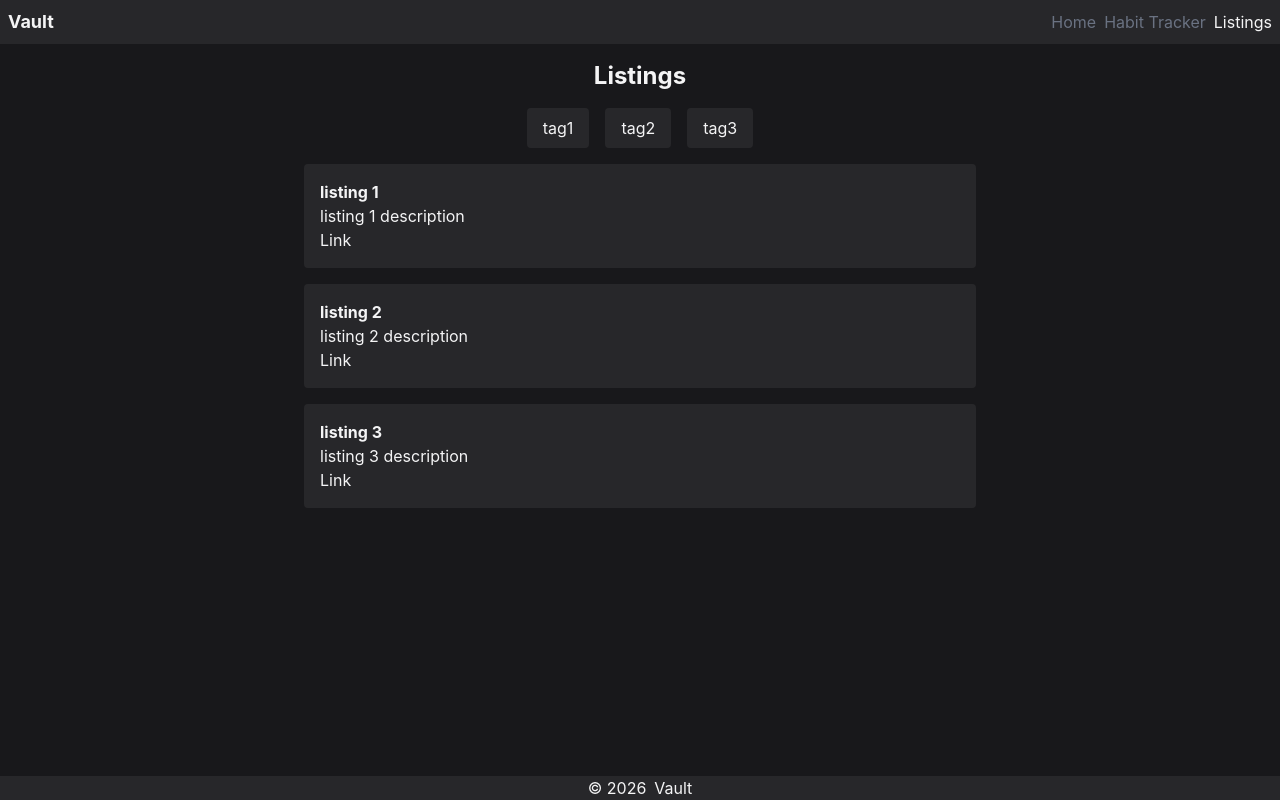
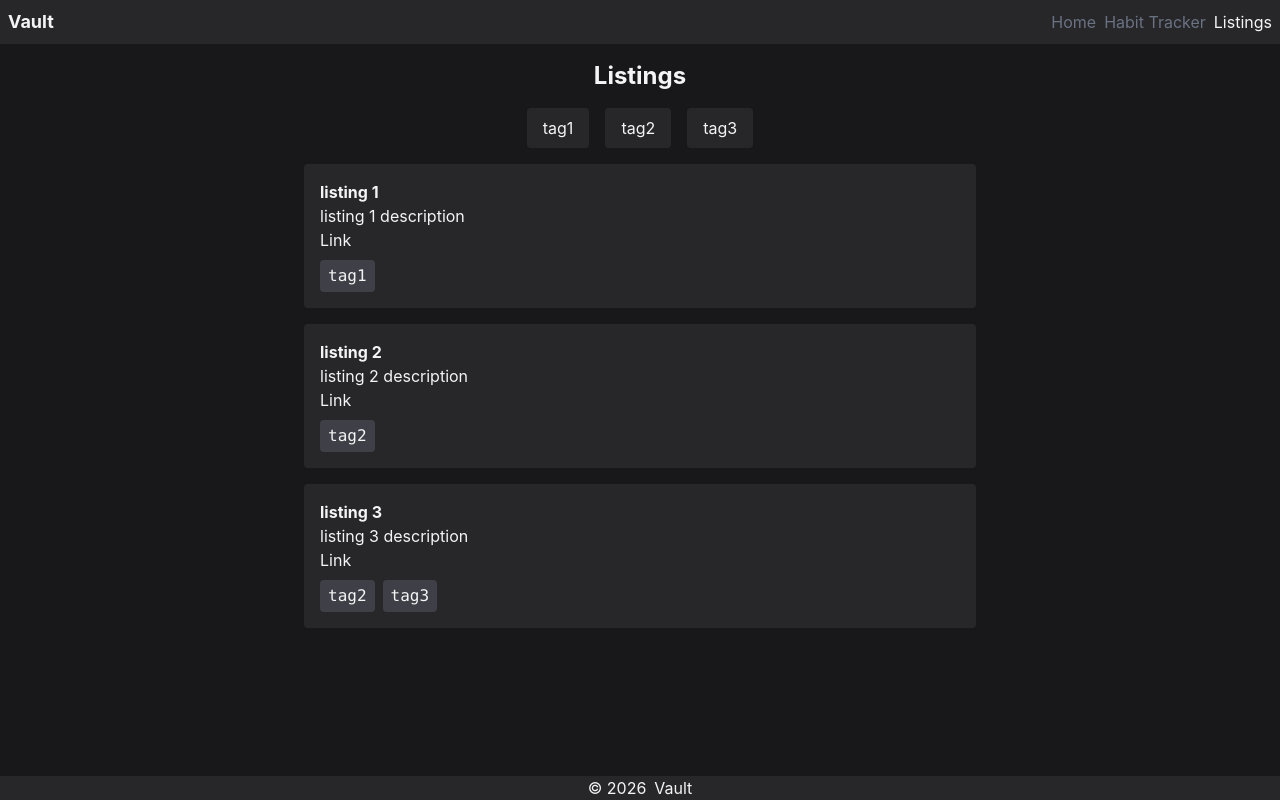
Before and after one commit to Dimterion/vault, a React (Vite) app: page /listings in a window 1280 px wide. Built offline with nearby package versions, Linux system fonts and the light colour scheme.

Commit message:
adjust listings tags display

```diff
--- a/src/assets/data/listings.ts
+++ b/src/assets/data/listings.ts
@@ -4,20 +4,20 @@ export const listings = [
     name: "listing 1",
     description: "listing 1 description",
     link: "https://example.com/",
-    tags: "tag1",
+    tags: ["tag1"],
   },
   {
     id: "2",
     name: "listing 2",
     description: "listing 2 description",
     link: "https://example.com/",
-    tags: "tag2",
+    tags: ["tag2"],
   },
   {
     id: "3",
     name: "listing 3",
     description: "listing 3 description",
     link: "https://example.com/",
-    tags: "tag2, tag3",
+    tags: ["tag2", "tag3"],
   },
 ];
--- a/src/pages/listings.tsx
+++ b/src/pages/listings.tsx
@@ -1,20 +1,17 @@
 import { listings } from "../assets/data/listings";
 
 export default function ListingsPage() {
-  const tags = [
-    ...new Set(
-      listings.flatMap((listing) =>
-        listing.tags.split(",").map((tag) => tag.trim()),
-      ),
-    ),
-  ];
+  const tags = [...new Set(listings.flatMap((listing) => listing.tags))];
 
   return (
     <main className="flex flex-col items-center gap-4 p-4">
       <h2 className="text-2xl font-bold">Listings</h2>
       <section>
         {tags.map((tag) => (
-          <button className="mx-2 cursor-pointer rounded bg-zinc-800 px-4 py-2 hover:bg-zinc-700">
+          <button
+            key={tag}
+            className="mx-2 cursor-pointer rounded bg-zinc-800 px-4 py-2 hover:bg-zinc-700"
+          >
             {tag}
           </button>
         ))}
@@ -32,6 +29,13 @@ export default function ListingsPage() {
             >
               Link
             </a>
+            <section className="mt-2 flex flex-row gap-2">
+              {listing.tags.map((tag) => (
+                <pre key={tag} className="rounded bg-zinc-700 px-2 py-1">
+                  {tag}
+                </pre>
+              ))}
+            </section>
           </article>
         ))}
       </section>
```
